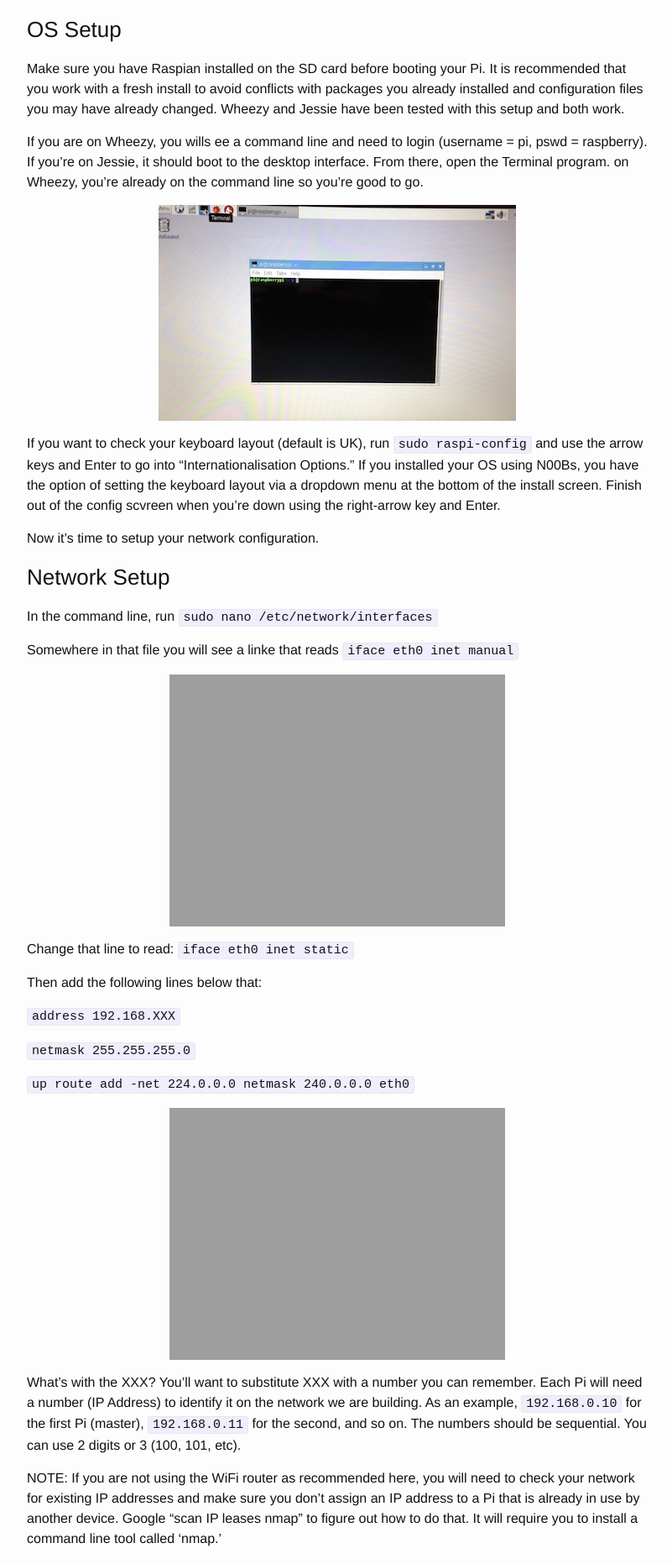
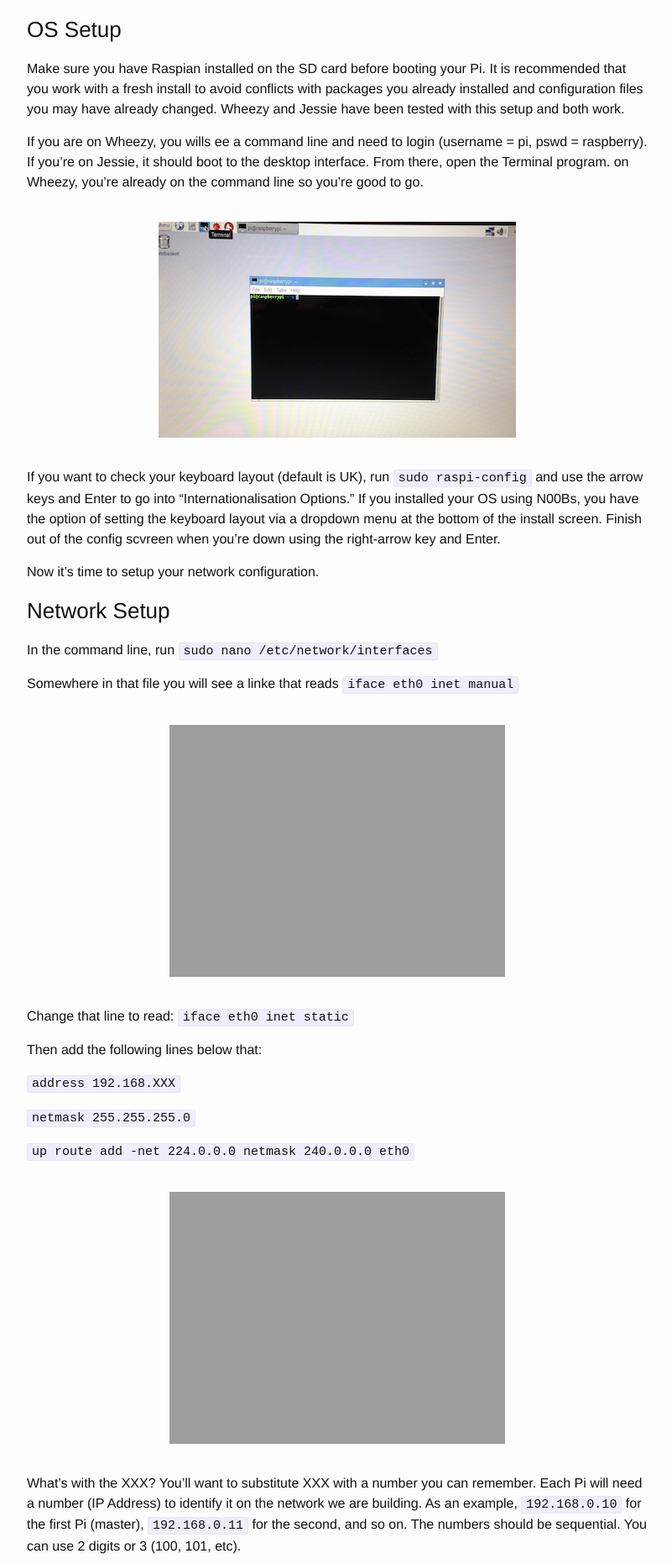
Before and after one commit to matthewepler/matthewepler.github.io, a Jekyll site: the page built from _posts/2016-01-05-piwall.md, in a window 1280 px wide. Shown: the part 1577-3439 px from the top of the page at 84% size, without its empty margins (238-1039 px from the left). Built offline with Jekyll 4.4.1, drawn with Linux system fonts in a browser that asks for light colours.

Commit message:
through beautiful mess

```diff
--- a/_sass/_base.scss
+++ b/_sass/_base.scss
@@ -48,6 +48,8 @@ img {
     vertical-align: middle;
 	margin-left: auto;      // mine
 	margin-right: auto;     // mine
+	padding-top: 20px;      // mine
+	padding-bottom: 20px;   // mine
 }
 
 
```
